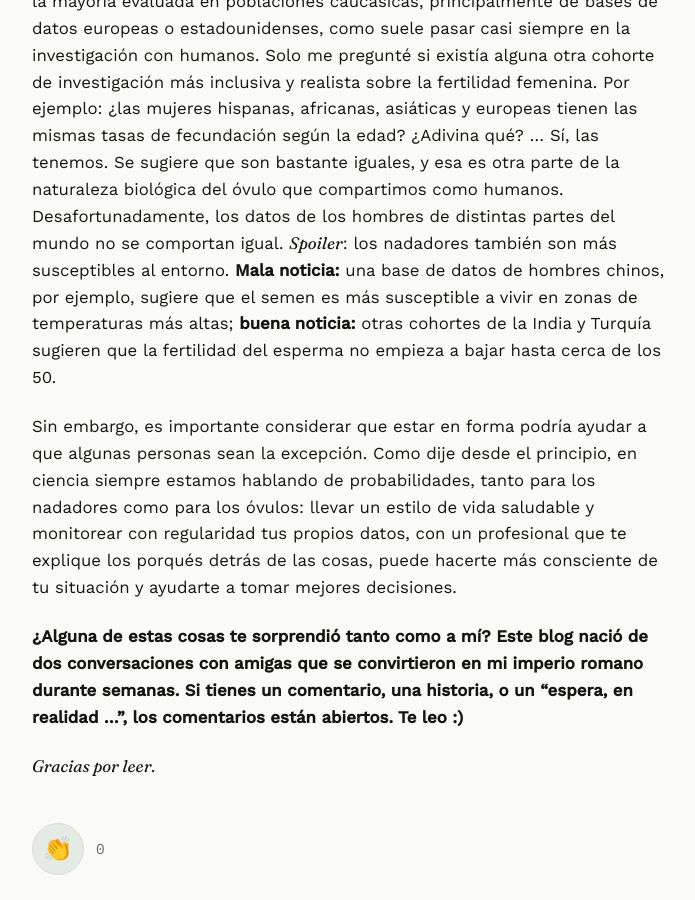
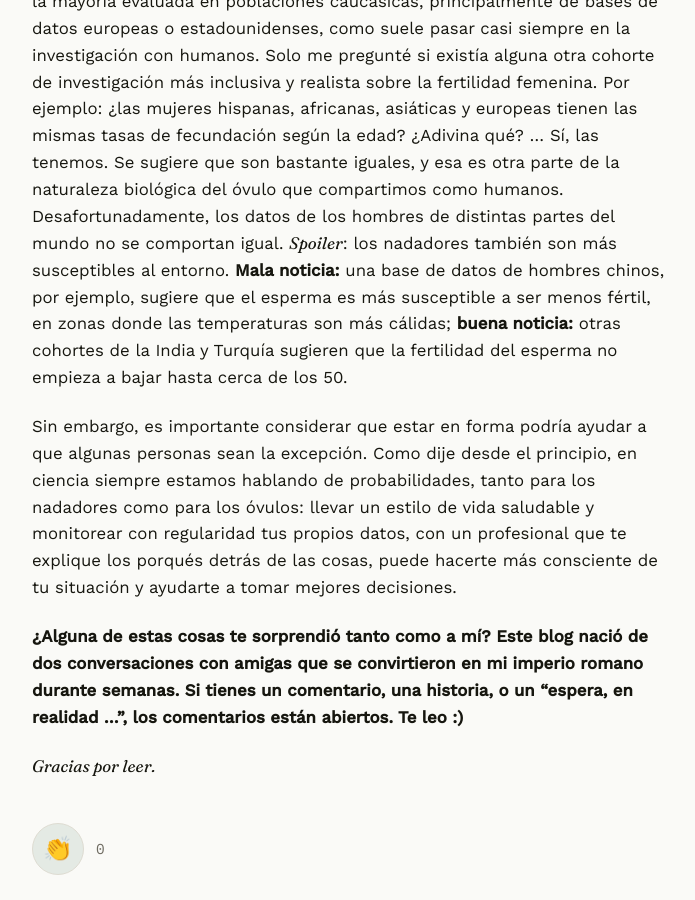
Before and after one commit to AnaAquiles/AnaAquiles.github.io, a Jekyll site: the page built from _posts/2026-08-16-fertility-esp.md, in a window 1280 px wide and 900 px high, scrolled down 3565 px. Shown: the whole window, without its empty margins (288-983 px from the left). Built offline with Jekyll 4.4.1, drawn with Linux system fonts in a browser that asks for light colours; comment, search, counter and statistics services are not loaded.

Commit message:
esp post edition

```diff
--- a/_posts/2026-08-16-fertility-esp.md
+++ b/_posts/2026-08-16-fertility-esp.md
@@ -31,7 +31,7 @@ Este estudio, de la revista Science Advance, analizó la "resiliencia" del óvul
 ## ¿Y qué hay sobre el resto de las partes?
 
 Seguí pensando en las partes que quedaron fuera de esta investigación, done la mayoría evaluada en poblaciones caucásicas, principalmente de bases de datos europeas o estadounidenses, como suele pasar casi siempre en la investigación con humanos. Solo me pregunté si existía alguna otra cohorte de investigación más inclusiva y realista sobre la fertilidad femenina. Por ejemplo: ¿las mujeres hispanas, africanas, asiáticas y europeas tienen las mismas tasas de fecundación según la edad? ¿Adivina qué? ... Sí, las tenemos. Se sugiere que son bastante iguales, y esa es otra parte de la naturaleza biológica del óvulo que compartimos como humanos.
-Desafortunadamente, los datos de los hombres de distintas partes del mundo no se comportan igual. *Spoiler*: los nadadores también son más susceptibles al entorno. **Mala noticia:** una base de datos de hombres chinos, por ejemplo, sugiere que el semen es más susceptible a vivir en zonas de temperaturas más altas; **buena noticia:** otras cohortes de la India y Turquía sugieren que la fertilidad del esperma no empieza a bajar hasta cerca de los 50.
+Desafortunadamente, los datos de los hombres de distintas partes del mundo no se comportan igual. *Spoiler*: los nadadores también son más susceptibles al entorno. **Mala noticia:** una base de datos de hombres chinos, por ejemplo, sugiere que el esperma es más susceptible a ser menos fértil, en zonas donde las temperaturas son más cálidas; **buena noticia:** otras cohortes de la India y Turquía sugieren que la fertilidad del esperma no empieza a bajar hasta cerca de los 50.
 
 Sin embargo, es importante considerar que estar en forma podría ayudar a que algunas personas sean la excepción. Como dije desde el principio, en ciencia siempre estamos hablando de probabilidades, tanto para los nadadores como para los óvulos: llevar un estilo de vida saludable y monitorear con regularidad tus propios datos, con un profesional que te explique los porqués detrás de las cosas, puede hacerte más consciente de tu situación y ayudarte a tomar mejores decisiones.
 
```
